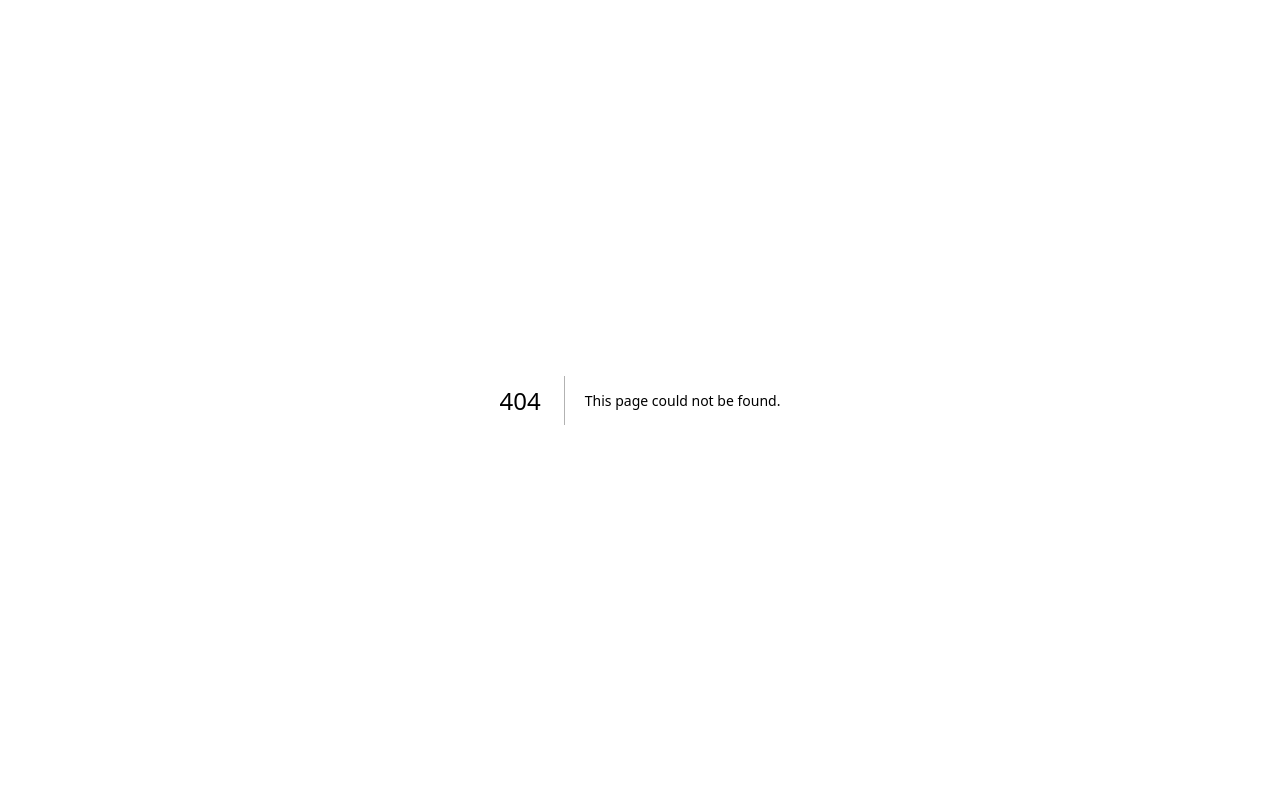
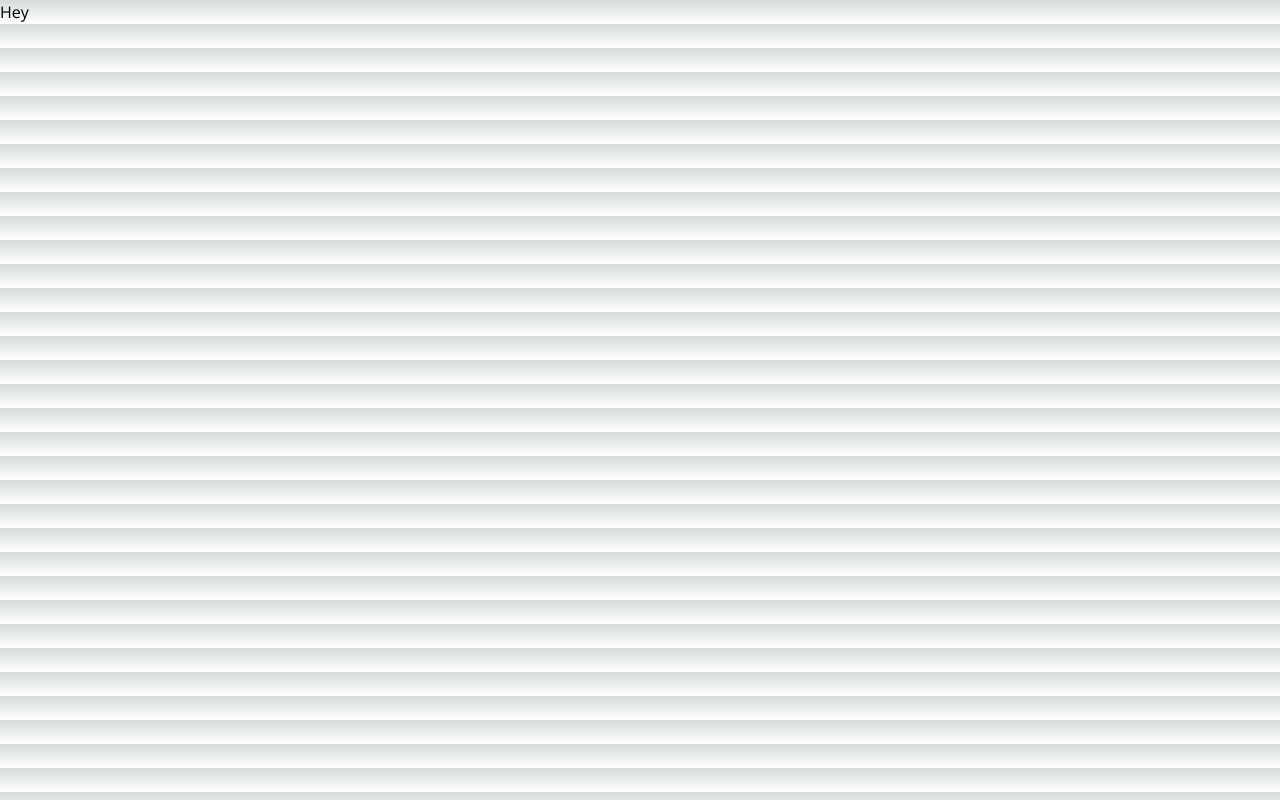
Before and after one commit to SurajjBhardwaj/F-assignment, a Next.js app: page /onebox in a window 1280 px wide. Before the commit this address had no page. Built offline with nearby package versions, Linux system fonts and the light colour scheme.

Commit message:
Inital commit : one box screen

```diff
--- /dev/null
+++ b/src/app/onebox/page.tsx
@@ -0,0 +1,11 @@
+import React from 'react'
+
+const page = () => {
+  return (
+    <div>
+      Hey
+    </div>
+  )
+}
+
+export default page
```
